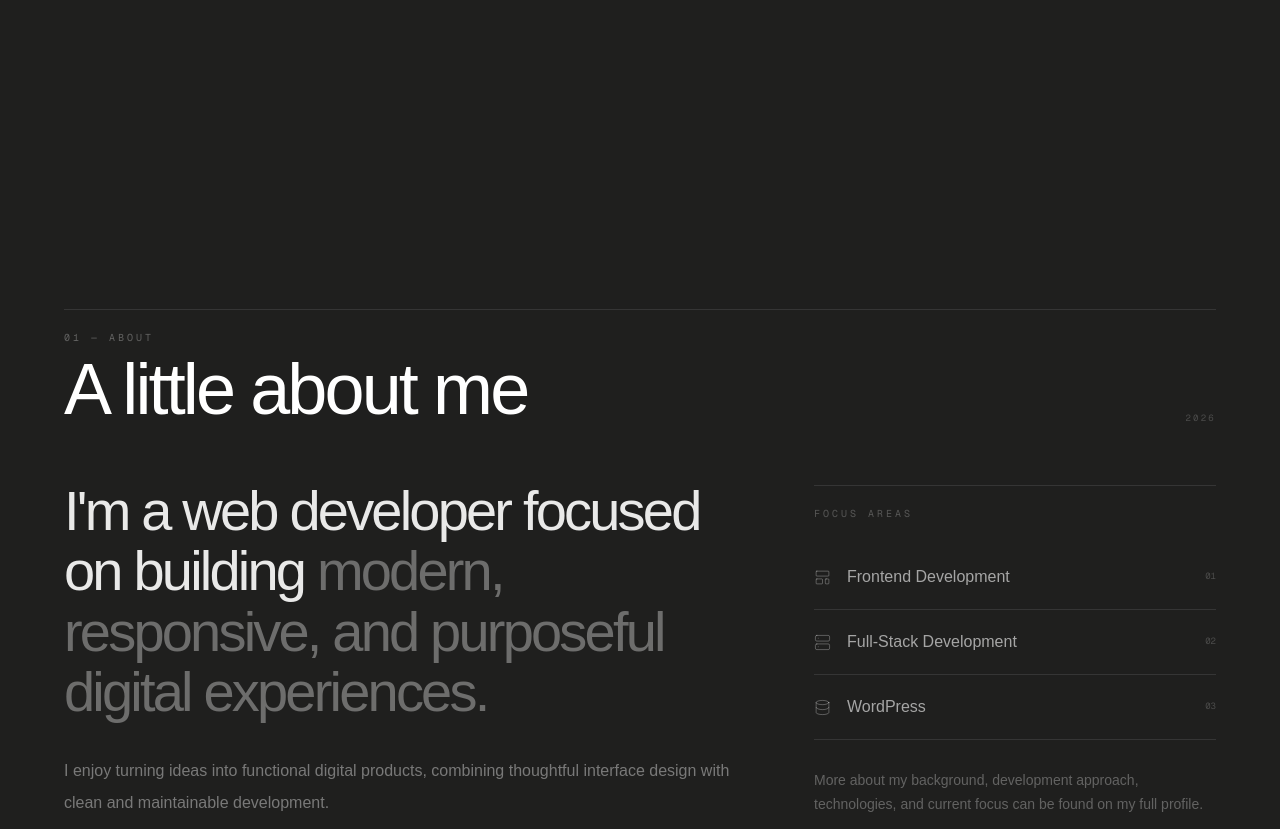
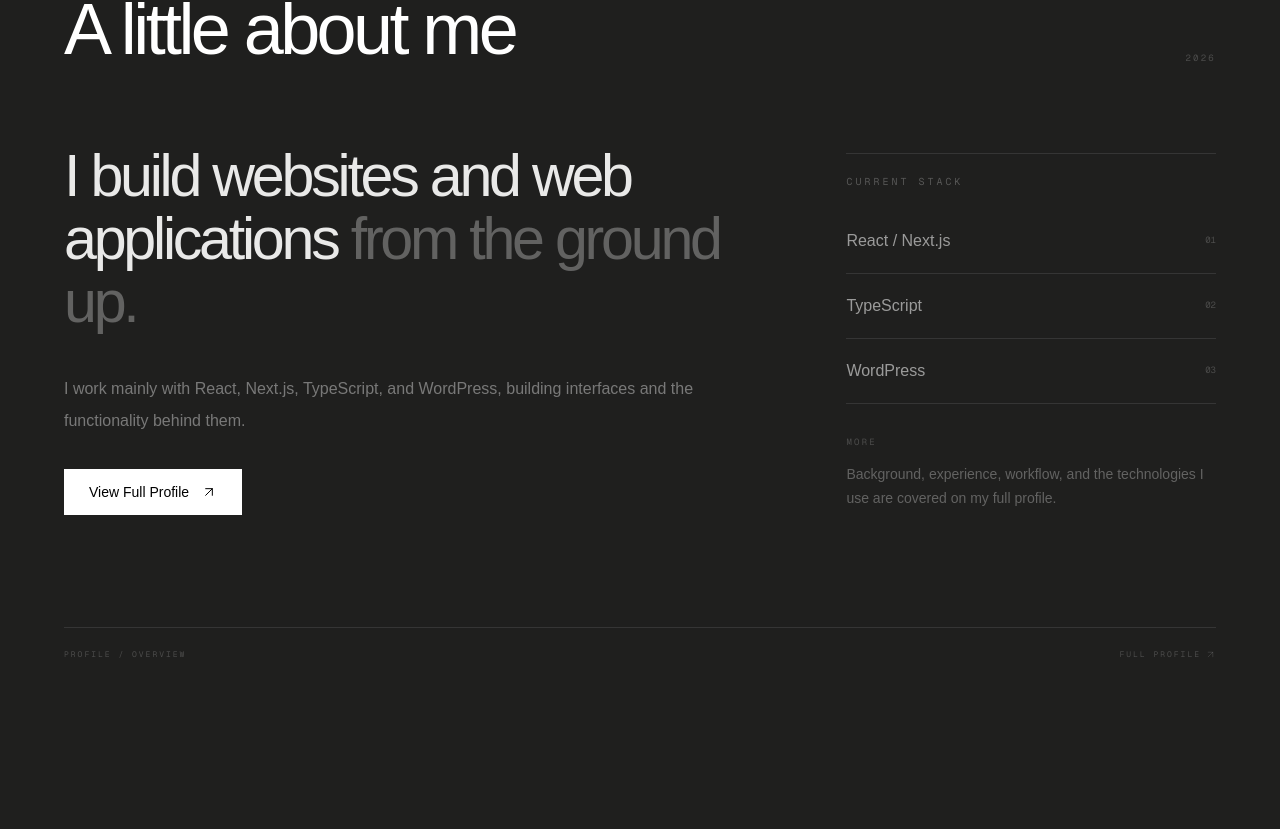
Before and after one commit to MrkGtdl/portfolio-by-mrkgtdl-v2, a Next.js app: page / in a window 1280 px wide. Shown: the part 971-1800 px from the top of the page. Built offline with nearby package versions, Linux system fonts and the light colour scheme.

Commit message:
updates on About and Home sections

```diff
--- a/app/about/page.tsx
+++ b/app/about/page.tsx
@@ -29,28 +29,28 @@ const strengths = [
     icon: Monitor,
     title: "Frontend Development",
     description:
-      "Building responsive interfaces with a focus on structure, usability, accessibility, and polished interaction.",
+      "Building responsive interfaces with React, Next.js, and modern CSS, with attention to layout, usability, and behavior across screen sizes.",
   },
   {
     number: "02",
     icon: Server,
     title: "Full-Stack Development",
     description:
-      "Working across application logic, APIs, data flow, and the frontend systems that connect everything together.",
+      "Working across frontend interfaces, application logic, APIs, and data flow to build complete web applications.",
   },
   {
     number: "03",
     icon: Layers3,
     title: "WordPress Development",
     description:
-      "Creating structured, responsive WordPress websites using Gutenberg, GenerateBlocks, and custom styling.",
+      "Building structured WordPress websites with Gutenberg, GenerateBlocks, and custom styling for flexible content and responsive layouts.",
   },
   {
     number: "04",
     icon: Wrench,
     title: "Problem Solving",
     description:
-      "Breaking down requirements into practical solutions while keeping the codebase understandable and maintainable.",
+      "Breaking requirements into smaller problems, choosing practical solutions, and keeping the implementation understandable as the project grows.",
   },
 ];
 
@@ -59,25 +59,25 @@ const workflow = [
     number: "01",
     title: "Understand",
     description:
-      "Clarify the goal, users, requirements, and constraints before writing unnecessary code.",
+      "Start with the goal, requirements, content, and constraints before deciding how the project should be built.",
   },
   {
     number: "02",
     title: "Structure",
     description:
-      "Plan the interface, components, content hierarchy, and technical approach.",
+      "Plan the page hierarchy, components, content, and technical approach before adding unnecessary complexity.",
   },
   {
     number: "03",
     title: "Build",
     description:
-      "Develop the solution with reusable components, responsive behavior, and maintainable code.",
+      "Develop the interface and functionality with reusable components, responsive layouts, and clear code.",
   },
   {
     number: "04",
     title: "Refine",
     description:
-      "Test across screen sizes, improve interactions, remove unnecessary complexity, and polish the final experience.",
+      "Test different screen sizes, fix inconsistencies, improve interactions, and remove things that do not add value.",
   },
 ];
 
@@ -118,8 +118,8 @@ export default function AboutPage() {
           </h1>
 
           <p className="mt-12 max-w-3xl text-xl font-light leading-[1.25] tracking-tight text-white/70 sm:text-2xl md:text-3xl">
-            I&apos;m a web developer who enjoys turning ideas into useful,
-            responsive, and well-structured digital experiences.
+            I&apos;m a web developer focused on building websites and web
+            applications that are clear, responsive, and practical to use.
           </p>
         </header>
 
@@ -129,26 +129,29 @@ export default function AboutPage() {
 
           <div className="max-w-4xl space-y-6 text-base leading-8 text-white/45 sm:text-lg">
             <p>
-              My work sits between design and development. I care about how a
-              product looks, but also about how it behaves, how its code is
-              organized, and how easily it can evolve over time.
+              I work across both frontend development and WordPress, depending
+              on what a project needs. I enjoy building interfaces, connecting
+              the pieces behind them, and making sure the result works well
+              across different screen sizes.
             </p>
 
             <p>
-              I&apos;m particularly interested in modern web development,
-              responsive interfaces, content-driven websites, and practical
-              digital products that solve a clear problem.
+              My current work is mainly centered around React, Next.js,
+              TypeScript, and WordPress. I also use tools such as Tailwind CSS,
+              Gutenberg, GenerateBlocks, and Git as part of my development
+              workflow.
             </p>
 
             <p>
-              I approach each project as an opportunity to understand the
-              problem first, then choose the simplest technical solution that
-              can deliver a strong result.
+              I prefer to understand the problem first and then build from
+              there. That usually means keeping the structure simple, using
+              reusable components where they make sense, and avoiding complexity
+              that the project does not need.
             </p>
           </div>
         </section>
 
-        {/* STRENGTHS */}
+        {/* WHAT I DO */}
         <section className="mt-28 border-t border-white/10 pt-6 sm:mt-40">
           <SectionLabel number="03" label="What I Do" />
 
@@ -225,9 +228,9 @@ export default function AboutPage() {
             </div>
 
             <p className="mt-8 max-w-2xl text-sm leading-7 text-white/30">
-              This represents the technologies I currently work with or use
-              while building and learning through projects. The specific stack
-              depends on the requirements of each project.
+              These are the technologies I currently work with across personal,
+              portfolio, concept, and client-style projects. The stack can
+              change depending on the requirements of a project.
             </p>
           </div>
         </section>
@@ -240,13 +243,13 @@ export default function AboutPage() {
             <ExperienceItem
               year="2026"
               title="Web Development Projects"
-              description="Building portfolio, concept, and client-style projects across modern frontend development and WordPress."
+              description="Building portfolio, concept, and client-style projects across React, Next.js, WordPress, and modern frontend development."
             />
 
             <ExperienceItem
               year="2025"
               title="Independent Development"
-              description="Developing practical web projects while expanding skills across frontend, full-stack development, and CMS workflows."
+              description="Developing practical web projects while building experience across frontend development, full-stack concepts, and WordPress workflows."
             />
           </div>
         </section>
@@ -257,8 +260,8 @@ export default function AboutPage() {
 
           <div className="max-w-3xl">
             <p className="text-2xl font-light leading-[1.2] tracking-tight text-white/75 sm:text-3xl">
-              Continuously improving how I design, build, and ship modern web
-              experiences.
+              Getting better at building, structuring, and shipping web projects
+              from idea to working product.
             </p>
 
             <div className="mt-8 flex flex-wrap gap-2">
--- a/components/sections/About.tsx
+++ b/components/sections/About.tsx
@@ -2,26 +2,23 @@
 
 import Link from "next/link";
 import { useLayoutEffect, useRef } from "react";
-import { ArrowUpRight, Database, LayoutTemplate, Server } from "lucide-react";
+import { ArrowUpRight } from "lucide-react";
 import gsap from "gsap";
 import { ScrollTrigger } from "gsap/ScrollTrigger";
 
 gsap.registerPlugin(ScrollTrigger);
 
-const focusAreas = [
+const stack = [
   {
     number: "01",
-    icon: LayoutTemplate,
-    title: "Frontend Development",
+    title: "React / Next.js",
   },
   {
     number: "02",
-    icon: Server,
-    title: "Full-Stack Development",
+    title: "TypeScript",
   },
   {
     number: "03",
-    icon: Database,
     title: "WordPress",
   },
 ];
@@ -47,7 +44,7 @@ export default function About() {
             ".about-description",
             ".about-cta",
             ".about-profile",
-            ".about-focus-item",
+            ".about-stack-item",
             ".about-footer",
           ],
           {
@@ -59,9 +56,9 @@ export default function About() {
       }
 
       gsap.from(".about-header", {
-        y: 24,
+        y: 20,
         opacity: 0,
-        duration: 0.8,
+        duration: 0.7,
         ease: "power3.out",
         scrollTrigger: {
           trigger: section,
@@ -71,9 +68,9 @@ export default function About() {
       });
 
       gsap.from(".about-intro", {
-        y: 45,
+        y: 35,
         opacity: 0,
-        duration: 0.9,
+        duration: 0.8,
         delay: 0.05,
         ease: "power3.out",
         scrollTrigger: {
@@ -84,10 +81,10 @@ export default function About() {
       });
 
       gsap.from(".about-description", {
-        y: 20,
+        y: 18,
         opacity: 0,
-        duration: 0.7,
-        delay: 0.15,
+        duration: 0.6,
+        delay: 0.12,
         ease: "power2.out",
         scrollTrigger: {
           trigger: ".about-description",
@@ -97,10 +94,10 @@ export default function About() {
       });
 
       gsap.from(".about-cta", {
-        y: 16,
+        y: 12,
         opacity: 0,
-        duration: 0.6,
-        delay: 0.2,
+        duration: 0.5,
+        delay: 0.18,
         ease: "power2.out",
         scrollTrigger: {
           trigger: ".about-cta",
@@ -110,9 +107,9 @@ export default function About() {
       });
 
       gsap.from(".about-profile", {
-        x: 30,
+        x: 20,
         opacity: 0,
-        duration: 0.8,
+        duration: 0.7,
         ease: "power3.out",
         scrollTrigger: {
           trigger: ".about-profile",
@@ -121,11 +118,11 @@ export default function About() {
         },
       });
 
-      gsap.from(".about-focus-item", {
-        y: 25,
+      gsap.from(".about-stack-item", {
+        y: 15,
         opacity: 0,
-        duration: 0.6,
-        stagger: 0.1,
+        duration: 0.5,
+        stagger: 0.08,
         ease: "power2.out",
         scrollTrigger: {
           trigger: ".about-profile",
@@ -135,9 +132,9 @@ export default function About() {
       });
 
       gsap.from(".about-footer", {
-        y: 16,
+        y: 12,
         opacity: 0,
-        duration: 0.6,
+        duration: 0.5,
         ease: "power2.out",
         scrollTrigger: {
           trigger: ".about-footer",
@@ -153,17 +150,17 @@ export default function About() {
   return (
     <section
       id="about"
-      className="relative overflow-hidden bg-transparent px-5 py-24 text-white sm:px-8 sm:py-32 md:px-10 md:py-40 lg:px-16"
+      className="relative overflow-hidden bg-transparent px-5 pt-16 pb-24 text-white sm:px-8 sm:pt-20 sm:pb-32 md:px-10 md:pt-24 md:pb-40 lg:px-16"
     >
       <div ref={sectionRef} className="relative mx-auto w-full max-w-[1600px]">
         {/* HEADER */}
-        <div className="about-header mb-12 flex items-end justify-between border-t border-white/10 pt-5 sm:mb-14">
+        <div className="about-header mb-14 flex items-end justify-between border-t border-white/10 pt-5 sm:mb-20">
           <div>
             <p className="mb-2 font-mono text-[9px] uppercase tracking-[0.3em] text-white/30 sm:text-[10px]">
               01 — About
             </p>
 
-            <h2 className="text-4xl font-medium tracking-[-0.04em] sm:text-5xl md:text-6xl lg:text-[4.5rem]">
+            <h2 className="text-4xl font-medium tracking-[-0.05em] sm:text-5xl md:text-6xl lg:text-[4.5rem]">
               A little about me
             </h2>
           </div>
@@ -174,26 +171,23 @@ export default function About() {
         </div>
 
         {/* MAIN */}
-        <div className="grid gap-12 lg:grid-cols-[1.25fr_0.75fr] lg:gap-20">
+        <div className="grid gap-16 lg:grid-cols-[1.3fr_0.7fr] lg:gap-24">
           {/* INTRO */}
           <div>
-            <p className="about-intro max-w-4xl text-3xl font-light leading-[1.08] tracking-[-0.05em] text-white/90 sm:text-4xl md:text-5xl lg:text-[3.5rem]">
-              I&apos;m a web developer focused on building{" "}
-              <span className="text-white/35">
-                modern, responsive, and purposeful digital experiences.
-              </span>
+            <p className="about-intro max-w-5xl text-3xl font-light leading-[1.06] tracking-[-0.055em] text-white/90 sm:text-4xl md:text-5xl lg:text-[3.7rem]">
+              I build websites and web applications{" "}
+              <span className="text-white/30">from the ground up.</span>
             </p>
 
-            <p className="about-description mt-7 max-w-2xl text-sm leading-7 text-white/40 sm:mt-8 sm:text-base sm:leading-8">
-              I enjoy turning ideas into functional digital products, combining
-              thoughtful interface design with clean and maintainable
-              development.
+            <p className="about-description mt-8 max-w-2xl text-sm leading-7 text-white/40 sm:mt-10 sm:text-base sm:leading-8">
+              I work mainly with React, Next.js, TypeScript, and WordPress,
+              building interfaces and the functionality behind them.
             </p>
 
             <div className="about-cta">
               <Link
                 href="/about"
-                className="group mt-7 inline-flex items-center gap-3 border border-white/15 bg-white px-5 py-3 text-sm font-medium text-black transition-all duration-300 hover:bg-white/90 focus-visible:outline-none focus-visible:ring-2 focus-visible:ring-white/40 sm:mt-8 sm:px-6"
+                className="group mt-8 inline-flex items-center gap-3 border border-white/15 bg-white px-5 py-3 text-sm font-medium text-black transition-all duration-300 hover:bg-white/90 focus-visible:outline-none focus-visible:ring-2 focus-visible:ring-white/40 sm:px-6"
               >
                 View Full Profile
                 <ArrowUpRight
@@ -206,63 +200,62 @@ export default function About() {
             </div>
           </div>
 
-          {/* PROFILE */}
-          <div className="about-profile lg:pt-1">
+          {/* STACK */}
+          <div className="about-profile lg:pt-2">
             <div className="border-t border-white/10 pt-5">
               <p className="font-mono text-[9px] uppercase tracking-[0.3em] text-white/25 sm:text-[10px]">
-                Focus Areas
+                Current Stack
               </p>
             </div>
 
-            <div className="mt-6">
-              {focusAreas.map((area) => {
-                const Icon = area.icon;
+            <div className="mt-5">
+              {stack.map((item) => (
+                <div
+                  key={item.number}
+                  className="about-stack-item group flex items-center justify-between border-b border-white/10 py-5 transition-colors duration-300 hover:border-white/25"
+                >
+                  <span className="text-sm text-white/55 transition-colors duration-300 group-hover:text-white sm:text-base">
+                    {item.title}
+                  </span>
 
-                return (
-                  <div
-                    key={area.number}
-                    className="about-focus-item group flex items-center justify-between border-b border-white/10 py-4 transition-colors duration-300 hover:border-white/20 sm:py-5"
-                  >
-                    <div className="flex items-center gap-4">
-                      <Icon
-                        size={17}
-                        strokeWidth={1.3}
-                        aria-hidden="true"
-                        className="text-white/30 transition-colors duration-300 group-hover:text-white/70"
-                      />
-
-                      <span className="text-sm text-white/60 transition-colors duration-300 group-hover:text-white sm:text-base">
-                        {area.title}
-                      </span>
-                    </div>
-
-                    <span className="font-mono text-[9px] text-white/20">
-                      {area.number}
-                    </span>
-                  </div>
-                );
-              })}
+                  <span className="font-mono text-[9px] text-white/20">
+                    {item.number}
+                  </span>
+                </div>
+              ))}
             </div>
 
-            <p className="mt-7 max-w-md text-sm leading-6 text-white/30">
-              More about my background, development approach, technologies, and
-              current focus can be found on my full profile.
-            </p>
+            <div className="mt-8">
+              <p className="font-mono text-[9px] uppercase tracking-[0.25em] text-white/20">
+                More
+              </p>
+
+              <p className="mt-3 max-w-sm text-sm leading-6 text-white/30">
+                Background, experience, workflow, and the technologies I use are
+                covered on my full profile.
+              </p>
+            </div>
           </div>
         </div>
 
-        {/* BOTTOM LINE */}
-        <div className="about-footer mt-16 border-t border-white/10 pt-5 sm:mt-20">
+        {/* FOOTER */}
+        <div className="about-footer mt-20 border-t border-white/10 pt-5 sm:mt-28">
           <div className="flex flex-col gap-2 sm:flex-row sm:items-center sm:justify-between">
             <span className="font-mono text-[8px] uppercase tracking-[0.25em] text-white/20">
-              Profile Summary
+              Profile / Overview
             </span>
 
             <Link
               href="/about"
-              className="font-mono text-[8px] uppercase tracking-[0.25em] text-white/20 transition-colors hover:text-white"
+              className="group inline-flex items-center gap-1 font-mono text-[8px] uppercase tracking-[0.25em] text-white/20 transition-colors hover:text-white"
             >
-              View Full Profile ↗
+              Full Profile
+              <ArrowUpRight
+                size={11}
+                strokeWidth={1.3}
+                aria-hidden="true"
+                className="transition-transform duration-300 group-hover:translate-x-0.5 group-hover:-translate-y-0.5"
+              />
             </Link>
           </div>
         </div>
```
Also changed, not shown: components/sections/Home.tsx (+6 -6 lines).
